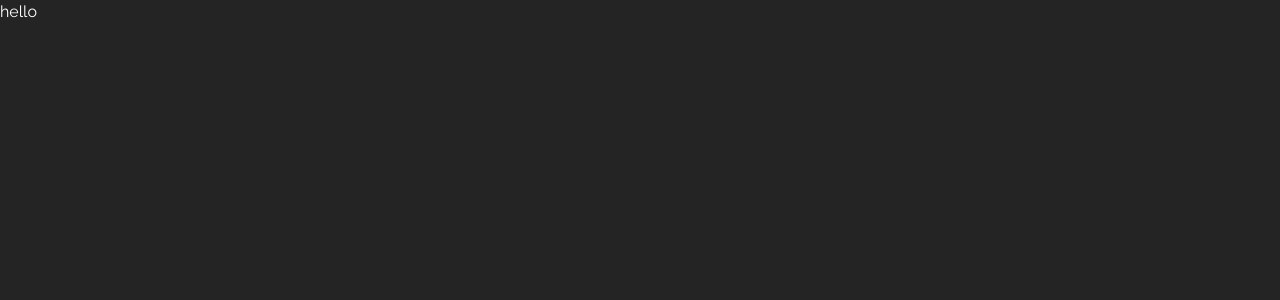
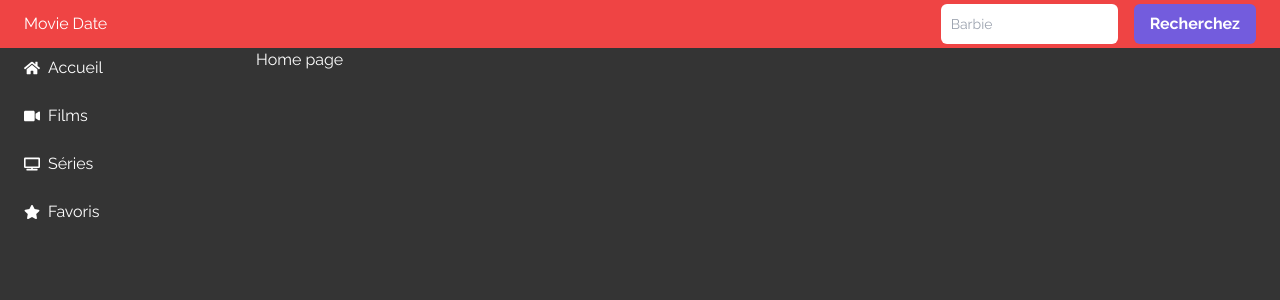
Before and after one commit to Loriick/purple-chill, a React (Vite) app: page / in a window 1280 px wide. Shown: the top 300 px of the page. Built offline with nearby package versions, Linux system fonts and the light colour scheme.

Commit message:
feat: add layout and fake i18n

```diff
--- a/package.json
+++ b/package.json
@@ -15,6 +15,7 @@
     "match-sorter": "^6.3.4",
     "react": "^18.2.0",
     "react-dom": "^18.2.0",
+    "react-icons": "^5.0.1",
     "react-router-dom": "^6.22.3",
     "sort-by": "^1.2.0"
   },
--- /dev/null
+++ b/src/components/Layout/index.tsx
@@ -0,0 +1,15 @@
+import { Navbar } from '@components/Navbar'
+import { Sidebar } from '@components/Sidebar'
+import { PropsWithChildren } from 'react'
+
+export function Layout({ children }: PropsWithChildren) {
+  return (
+    <div className="h-screen h-lvh">
+      <Navbar />
+      <div className="w-full h-[94%] flex">
+        <Sidebar />
+        <div className="w-full md:w-4/5">{children}</div>
+      </div>
+    </div>
+  )
+}
--- /dev/null
+++ b/src/components/Navbar/index.tsx
@@ -0,0 +1,21 @@
+export function Navbar() {
+  return (
+    <header className="h-[6%] bg-red-500 px-6 flex items-center">
+      <p className="mr-auto">Movie Date</p>
+
+      <form className="flex ">
+        <input
+          type="text"
+          className="text-[#343434] text-sm rounded-md focus:ring-[#6146D8] focus:border-[#6146D8] block w-full p-2.5 mr-4"
+          placeholder="Barbie"
+        />
+        <button
+          type="submit"
+          className="bg-[#735CDD] md:hover:bg-[#6146D8] md:transition-colors md:ease-in-out md:duration-200 font-bold py-2 px-4 rounded-md"
+        >
+          Recherchez
+        </button>
+      </form>
+    </header>
+  )
+}
--- /dev/null
+++ b/src/components/Sidebar/index.tsx
@@ -0,0 +1,43 @@
+import { Link } from 'react-router-dom'
+import { lang } from '../../fakeI18n/main'
+import { FaTv, FaVideo, FaHome, FaStar } from 'react-icons/fa'
+
+const defaultLang = 'fr'
+
+export function Sidebar() {
+  return (
+    <div className="hidden px-4 md:block md:w-1/5">
+      <nav className="w-full h-full">
+        <ul className="w-full h-full flex flex-col gap-y-2">
+          <li className="w-full p-2 items-center rounded-md md:transition-colors md:ease-in-out md:duration-200 md:hover:bg-[#735CDD]">
+            <Link className="flex w-full" to="/">
+              <FaHome className="pr-2 text-2xl" />
+              {lang[defaultLang].home}
+            </Link>
+          </li>
+
+          <li className="w-full p-2 items-center rounded-md md:transition-colors md:ease-in-out md:duration-200 md:hover:bg-[#735CDD]">
+            <Link className="flex w-full" to="/movies">
+              <FaVideo className="pr-2 text-2xl" />
+              {lang[defaultLang].movies}
+            </Link>
+          </li>
+
+          <li className="w-full p-2 items-center rounded-md md:transition-colors md:ease-in-out md:duration-200 md:hover:bg-[#735CDD]">
+            <Link className="flex w-full" to="/series">
+              <FaTv className="pr-2 text-2xl" />
+              {lang[defaultLang].series}
+            </Link>
+          </li>
+
+          <li className="w-full p-2 items-center rounded-md md:transition-colors md:ease-in-out md:duration-200 md:hover:bg-[#735CDD]">
+            <Link className="flex w-full" to="/favorites">
+              <FaStar className="pr-2 text-2xl" />
+              {lang[defaultLang].favorites}
+            </Link>
+          </li>
+        </ul>
+      </nav>
+    </div>
+  )
+}
--- /dev/null
+++ b/src/fakeI18n/main.ts
@@ -0,0 +1,18 @@
+export const lang = {
+  en: {
+    movies: 'Movies',
+    series: 'Series',
+    favorites: 'Favorites',
+    settings: 'Settings',
+    home: 'Home',
+    search: 'Search',
+  },
+  fr: {
+    movies: 'Films',
+    series: 'Séries',
+    favorites: 'Favoris',
+    settings: 'Paramètres',
+    home: 'Accueil',
+    search: 'Rechercher',
+  },
+}
--- a/src/index.css
+++ b/src/index.css
@@ -7,7 +7,7 @@
   line-height: 1.5;
   font-weight: 400;
 
-  background-color: #242424;
+  background-color: #343434;
   color: #fff;
 }
 
--- a/src/pages/Home/index.tsx
+++ b/src/pages/Home/index.tsx
@@ -1,3 +1,9 @@
+import { Layout } from '@components/Layout'
+
 export function Home() {
-  return <div>Home page</div>
+  return (
+    <Layout>
+      <div>Home page</div>
+    </Layout>
+  )
 }
```
Also changed, not shown: src/main.tsx (+4 -3 lines), 1 other file (tests, documents, lock files or other folders).
